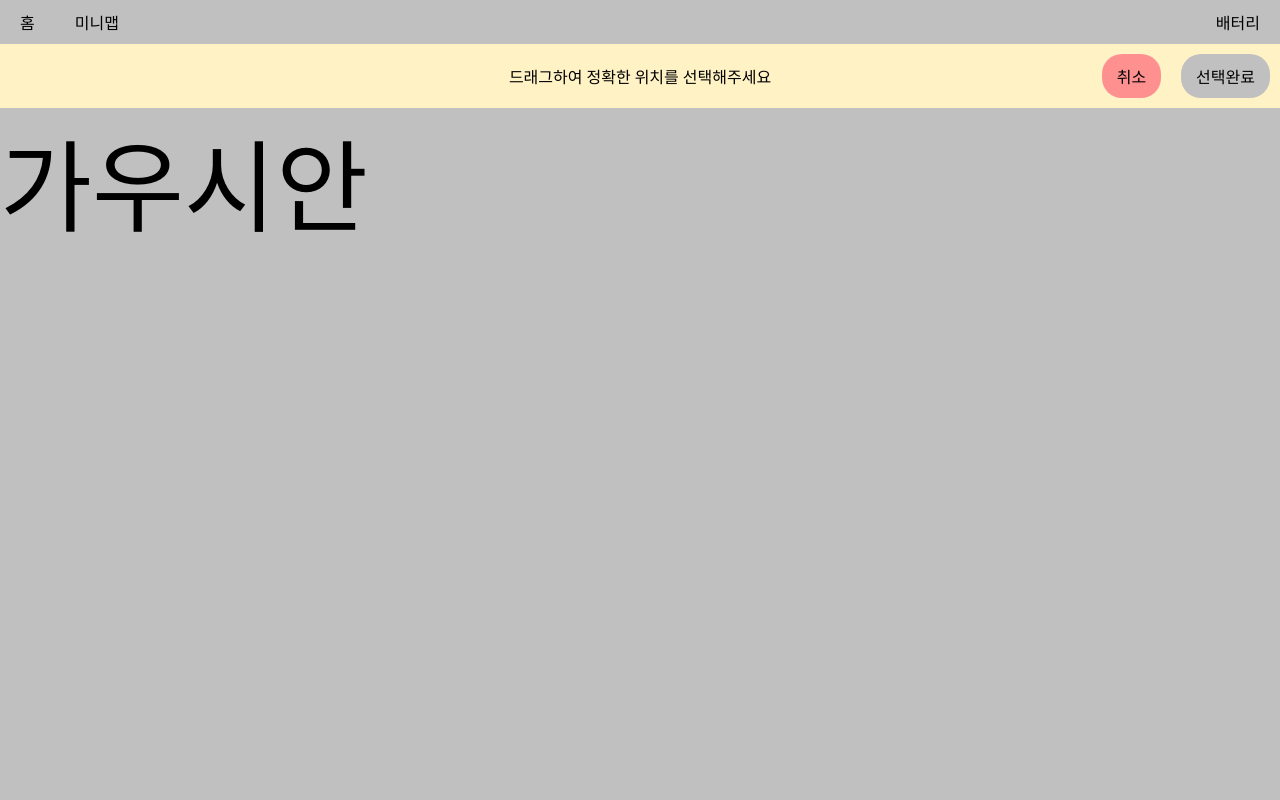
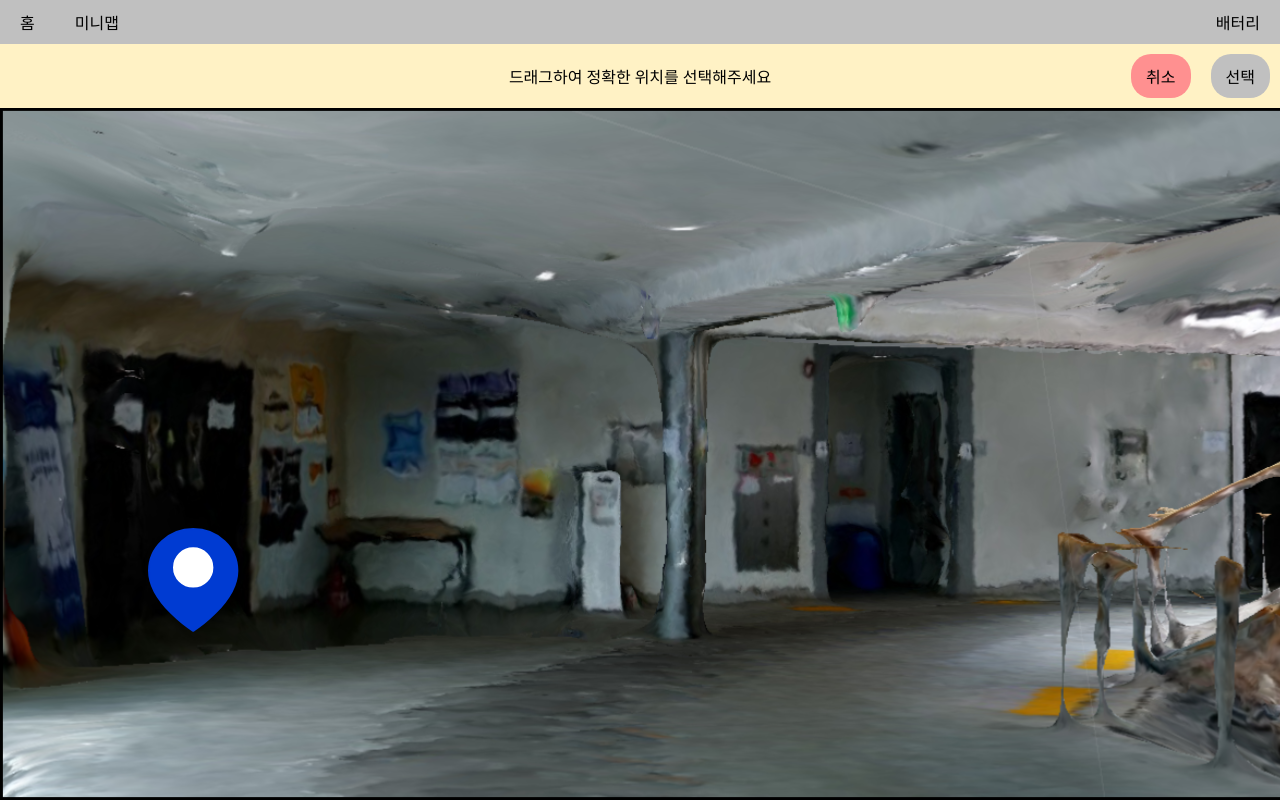
Before and after one commit to hwan129/capstone, a React (Create React App) app: page /gaussianmap in a window 1280 px wide. Built offline with nearby package versions, Linux system fonts and the light colour scheme.

Commit message:
가우시안 페이지 예시

```diff
--- a/src/pages/GaussianMap.jsx
+++ b/src/pages/GaussianMap.jsx
@@ -27,11 +27,11 @@ export default function GaussianMap() {
             취소
           </div>
           <div className="gaussian_complete_btn" onClick={toDriving}>
-            선택완료
+            선택
           </div>
         </div>
       </div>
-      <div className="gaussian_map">가우시안</div>
+      <div className="gaussian_map"></div>
     </div>
   );
 }
--- a/src/style/driving.css
+++ b/src/style/driving.css
@@ -19,6 +19,4 @@
   background-color: #c0c0c0;
   height: 100%;
   width: 100%;
-
-  background-image: url("../image/ex_gaussian.svg");
 }
--- a/src/style/gaussianmap.css
+++ b/src/style/gaussianmap.css
@@ -14,7 +14,8 @@
   height: 100%;
   width: 100%;
 
-  font-size: 100px;
+  background: url("../image/ex_gaussian_big.svg") no-repeat;
+  background-size: cover;
 }
 
 .gaussian_statebar {
--- a/src/style/minimap.css
+++ b/src/style/minimap.css
@@ -14,7 +14,6 @@
   height: 100%;
   background: url("../image/ex_minimap.svg") no-repeat;
   background-size: 100% 100%;
-  background-position: center;
 }
 
 .minimap_statebar {
```
Also changed, not shown: src/image/ex_gaussian_big.svg (added).
